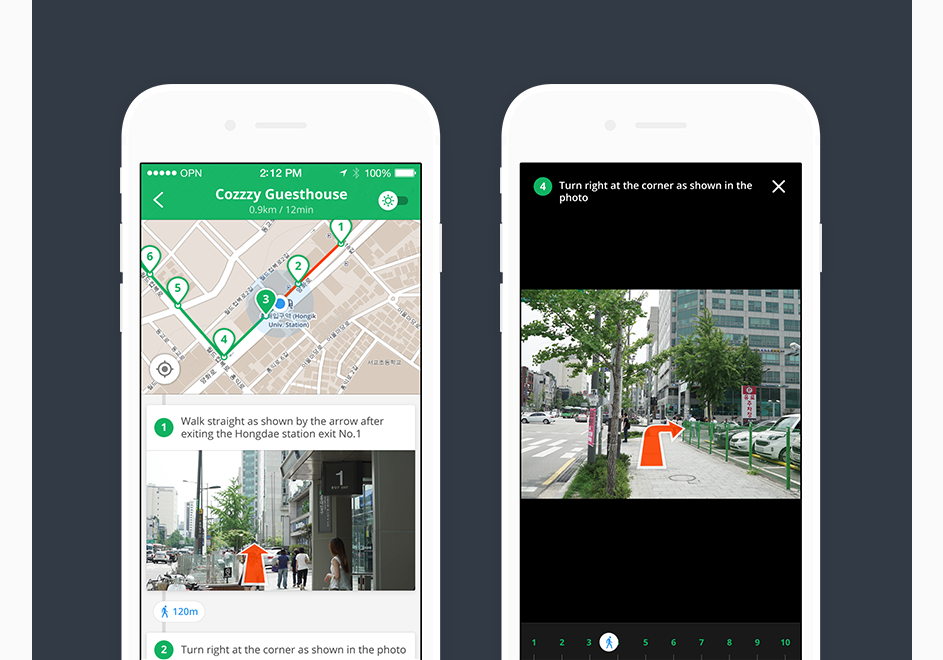
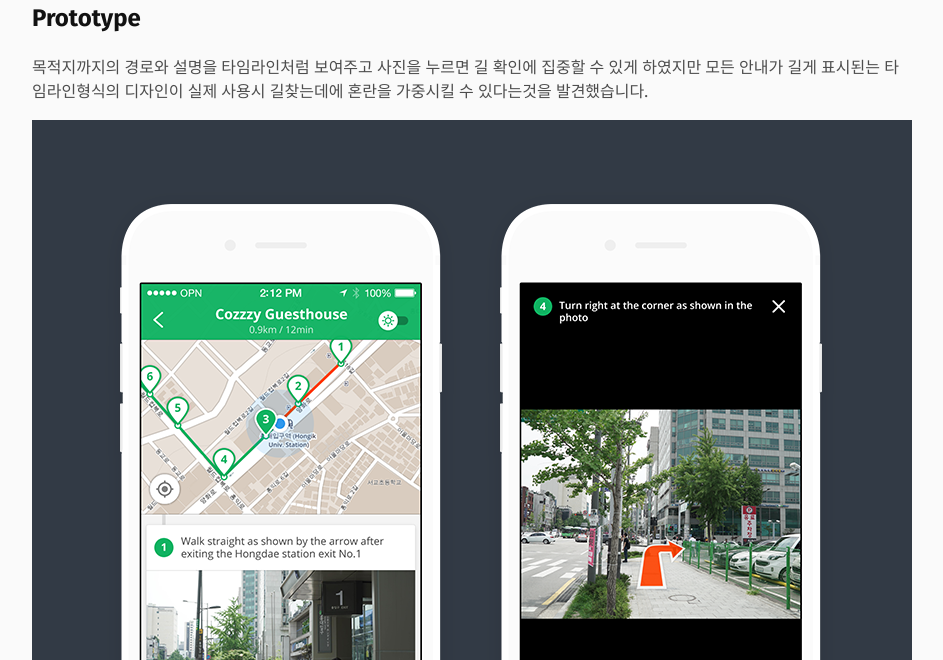
Before and after one commit to gtgrf/gtgrf.github.io, a Jekyll site: the page built from _posts/2015-11-11-홍네비.md, in a window 1280 px wide and 1400 px high, scrolled down 639 px. Shown: the part 256-916 px from the top of the window, without its empty margins (168-1111 px from the left). Built offline with Jekyll 4.4.1, drawn with Linux system fonts in a browser that asks for light colours; nearby versions of some CDN libraries; some of the changed text lies outside the part shown; grey boxes are pictures that could not be loaded.

Commit message:
포트폴리오 업데이트

```diff
--- a/_posts/2015-11-11-홍네비.md
+++ b/_posts/2015-11-11-홍네비.md
@@ -11,6 +11,14 @@
 
 ![Picture 1](/images/hongnavi-01.png)
 
+## Prototype
+
+목적지까지의 경로와 설명을 타임라인처럼 보여주고 사진을 누르면 길 확인에 집중할 수 있게 하였지만 모든 안내가 길게 표시된는 타임라인형식의 디자인이 실제 사용시 길찾는데에 혼란을 가중시킬 수 있다는것을 발견했습니다.
+
 ![Picture 2](/images/hongnavi-02.png)
 
+## Final
+
+한번에 하나의 안내만 보여주어 해당지점까지 왔을경우 다음으로 넘어가게 해서 좀더 쉽고 편하게 사용할 수 있게 디자인을 변경하였습니다.
+
 ![Picture 3](/images/hongnavi-03.png)
```
Also changed, not shown: _posts/2017-11-11-올버스.md (+4 -0 lines).
